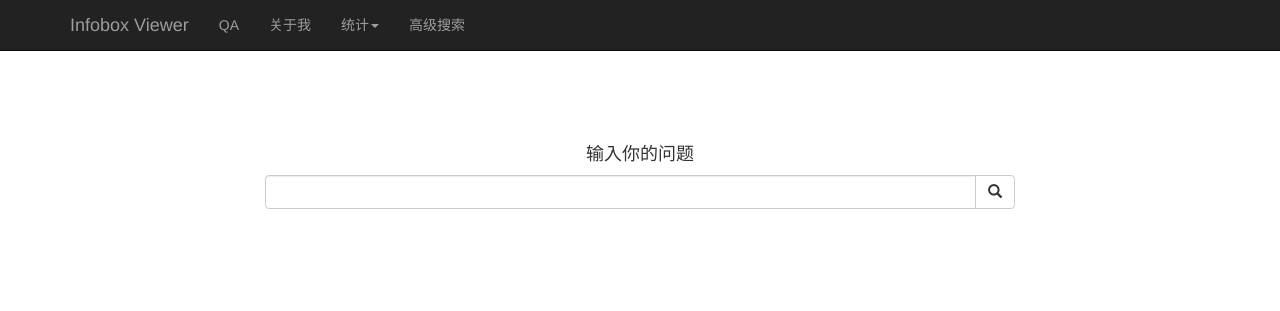
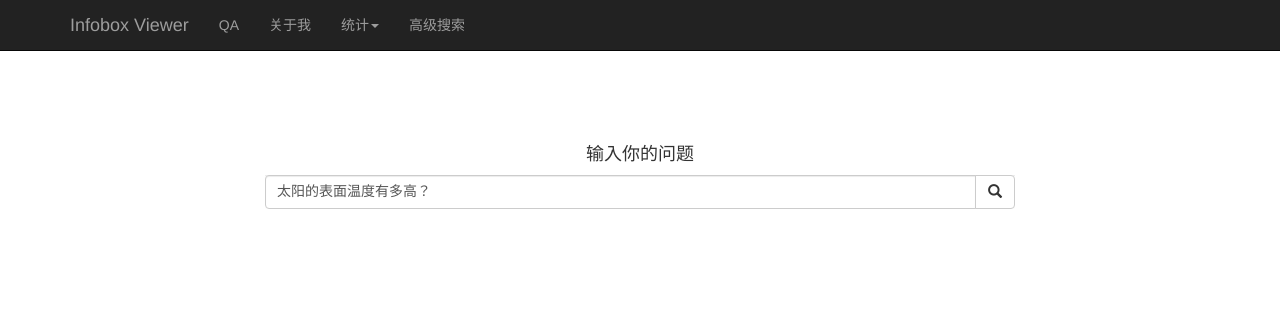
Before and after one commit to Cesar456/bdbk-kb, a Django app: template project/bdbk/templates/bdbk/QA.html in a window 1280 px wide. Shown: the top 311 px of the page. Run offline with Django 3.2, Linux system fonts and the light colour scheme; the template is opened without the code that fills it, so the values that code supplies are empty; some libraries are stand-ins or nearby versions.

Commit message:
add hint for qa

```diff
--- a/project/bdbk/static/bdbk/js/qa.js
+++ b/project/bdbk/static/bdbk/js/qa.js
@@ -1,9 +1,47 @@
 $(function(){
+  $('#question').focus(function(){
+    $(this).val($('#question-hint').hide().text());
+  });
   $('#question').on('keydown', function(e){
     if(e.keyCode==13){
       $('#ask').trigger('click');
     }
   });
+
+  var hints = ['颐和园的门票多少钱？',
+               '大雁塔位于哪里？',
+               '苹果公司的员工数量是多少？',
+               '英国的首都是什么？',
+               '中华人民共和国的国土面积是多少？',
+               '哈佛大学的现任校长是谁？',
+               '周杰伦的妻子是谁？',
+               'Macbook的操作系统是什么？',
+               'Windows的最新版本？',
+               'Quora的创始人是谁？',
+               '太阳的表面温度有多高？',
+               '火星的半径有多大？',
+               '红高粱的导演是谁？',
+               '百度的董事长是？'];
+  function animateHint(){
+    var hintContainer = $('#question-hint');
+    if(hintContainer.is(':hidden'))
+      return;
+
+    var i = Math.floor(Math.random() * hints.length);
+    hintContainer.fadeTo(500, 0, function(){
+      $(this).text(hints[i]).fadeTo(500, 1, function(){
+        setTimeout(animateHint, 2000);
+      });
+    });
+  }
+  animateHint();
+  $.getJSON('hints/', function(d){
+    var r = [];
+    for(var i=0;i<d.length;++i){
+      hints.push(d[i][0]+'的'+d[i][1]+'是？');
+    }
+  });
+
   $('#ask').on('click', function(){
     $(this).children('span')
       .removeClass('glyphicon-search')
--- a/project/bdbk/templates/bdbk/QA.html
+++ b/project/bdbk/templates/bdbk/QA.html
@@ -29,6 +29,7 @@ status = {
   <div class="col-md-8 col-md-offset-2">
     <div class="input-group search-block">
       <input type="text" name="query" class="form-control" id="question">
+      <p class="form-control" id="question-hint"></p>
       <span class="input-group-btn">
         <button class="btn btn-default" type="button" id="ask">
           <span class="glyphicon glyphicon-search"></span>
@@ -84,6 +85,23 @@ status = {
   padding-top: 30px;
   }
 
+  .search-block{
+  position:relative;
+  }
+
+  .search-block > p{
+  position:absolute !important;
+  z-index: -10 !important;
+  top:0;
+  left:0;
+  border: 0 transparent solid;
+  background:transparent;
+  }
+
+  .search-block > input{
+  background: transparent;
+  }
+
   #best-result-content{
   color: #49b34e;
   }
--- a/project/bdbk/urls.py
+++ b/project/bdbk/urls.py
@@ -17,4 +17,5 @@ urlpatterns = patterns('bdbk.views',
     # json API
     url(r'^graph/namedEntityLinks/(?P<nepk>\d+)/$', 'namedEntityLinks', name='namedEntityLinks'),
     url(r'^qa/query/$', 'qaQueryAPI', name='qaQueryAPI'),
+    url(r'^qa/hints/$', 'qaHints', name='qaHints'),
 )
```
Also changed, not shown: project/bdbk/views.py (+12 -0 lines).
